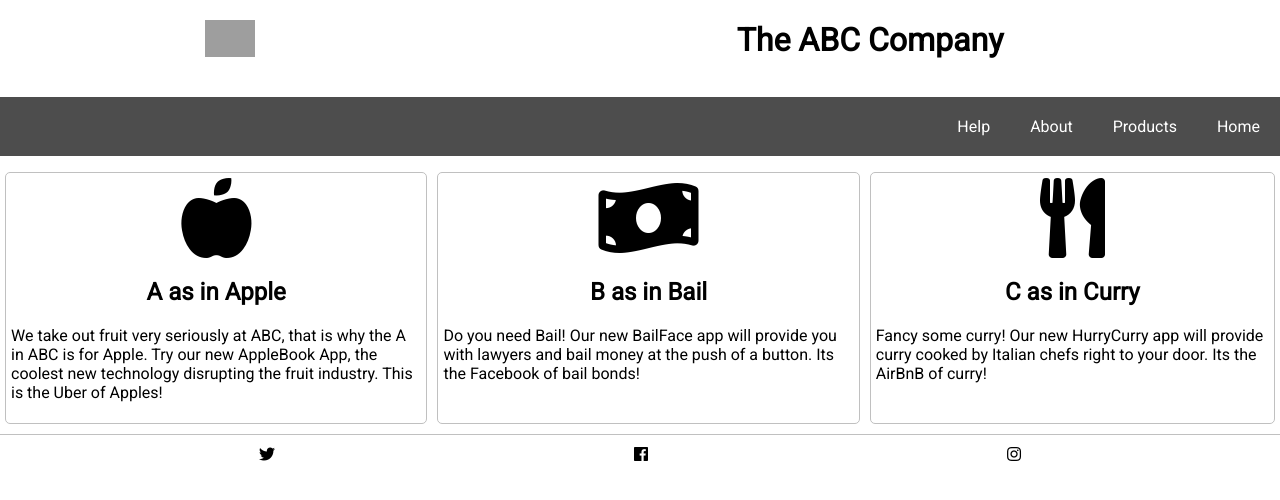
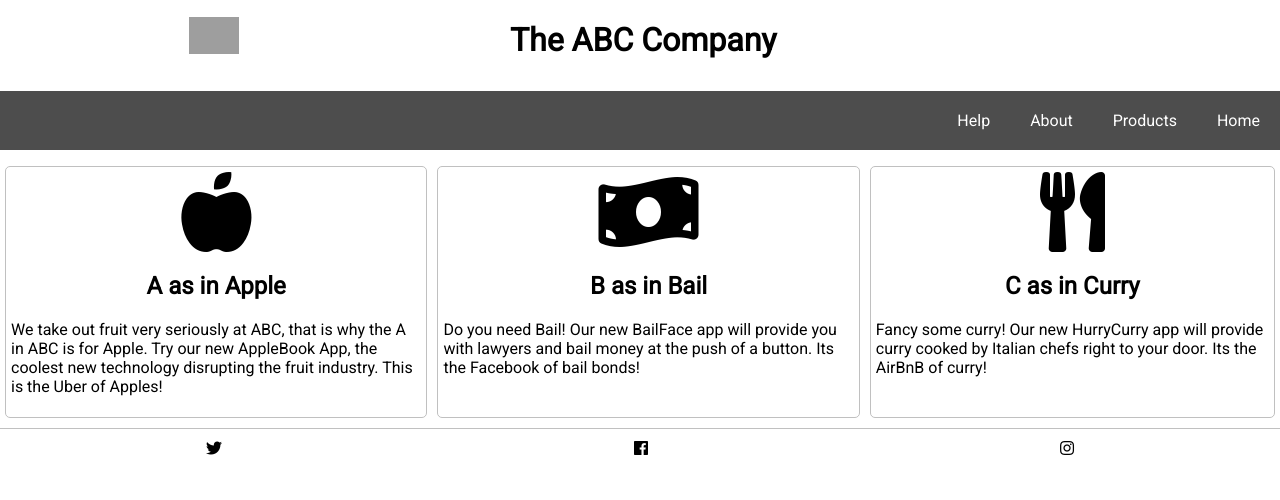
Before and after one commit to KRamseyArt/Thinkful-flexbox-mobile-first-starter, a plain HTML site: page index.html in a window 1280 px wide. Drawn offline with Linux system fonts and the light colour scheme; grey boxes are pictures that could not be loaded.

Commit message:
adjusted flex positioning on ABC Company text to center for tablet + PC

```diff
--- a/style.css
+++ b/style.css
@@ -51,7 +51,7 @@ footer ul {
   display: flex;
   padding-left: 0;
   margin-top: 10px;
-  justify-content: space-evenly;
+  justify-content: space-around;
 }
 footer li {
   list-style: none;
@@ -59,21 +59,39 @@ footer li {
   display: inline;
 }
 
-@media screen and (min-width: 480px){
+@media screen and (min-width: 820px){
   header {
     display: flex;
     flex-direction: row;
-    justify-content: space-between;
+    align-items: center;
+    justify-content: flex-start;
+    height: 75px;
+  }
+  header .logo {
+    flex: 1 1;
+  }
+  header h1{
+    align-self: flex-start;
+    flex: 1 0;
+    margin-right: 33%;
+  }
+  /*
+  header {
+    display: flex;
+    flex-direction: row;
+    justify-content: space-evenly;
+    align-items: center;
   }
   header .logo {
     align-self: center;
-    flex: 1 1 50px;
+    flex-basis: 150px;
   }
-  header h1{
+  header h1 {
+    flex: 1 0;
     align-self: center;
-    flex: 2 2;
   }
-@media screen and (min-width: 760px){
+  */
+@media screen and (min-width: 1024px){
   .hamburger{
     display: none;
   }
```
